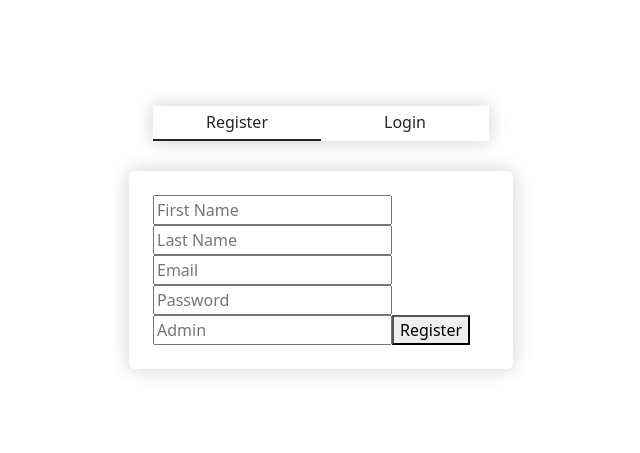
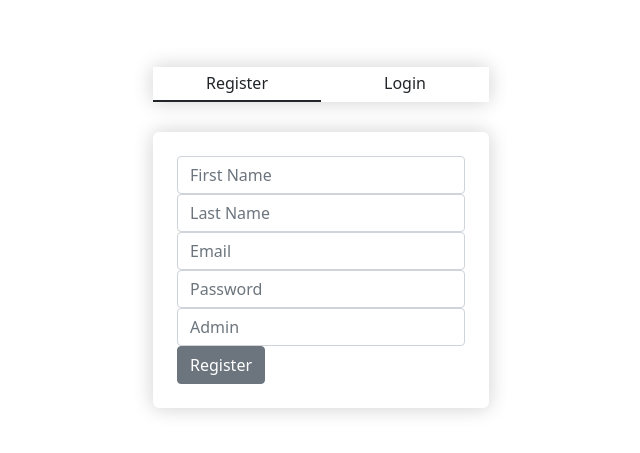
Before and after one commit to mstrange382/kramerica-client, a React (Create React App) app in the folder kra-merica/: page /login in a window 1280 px wide. Shown: the part 163-616 px from the top of the page, without its empty margins (319-959 px from the left). Built offline with nearby package versions, Linux system fonts and the light colour scheme.

Commit message:
register component

```diff
--- a/kra-merica/src/auth/Auth.jsx
+++ b/kra-merica/src/auth/Auth.jsx
@@ -15,7 +15,7 @@ class Auth extends React.Component{
         return(
             <div>
             <Router>
-              <Route exact path="/">
+              <Route exact path="/login">
                 <Login  />
               </Route>
               <Route exact path="/register">
--- a/kra-merica/src/auth/Login.jsx
+++ b/kra-merica/src/auth/Login.jsx
@@ -1,4 +1,5 @@
 import React from 'react'
+import { Button, Input, Label, Form, FormGroup } from 'reactstrap';
 
 
 class Login extends React.Component{
@@ -8,40 +9,50 @@ class Login extends React.Component{
             firstName: '',
             passwordhash:'',
         }
-    }
-        submitLogin(e) {}
+        this.submitLogin = this.submitLogin.bind(this);
+        this.handlechange = this.handlechange.bind(this);
+          }
+          handlechange(e){
+            this.setState({
+              [e.target.name]: e.target.value
+            })
+          }
+
+        submitLogin = (e) => {
+          const {
+            firstName,
+            passwordhash
+          } = this.state;
+
+          fetch("http://localhost:3001/user/login",{
+            user:{
+              firstName: firstName,
+              passwordhash: passwordhash
+            }
+          })
+          .then(response => {
+            console.log('Logged in', response);
+          })
+          .catch(error => {
+            console.log("Login Failed", error);
+          })
+          e.preventDefault();
+        }
 
         render() {
           return (
             <div className="inner-container">
-              <div className="header">
-                Login
-              </div>
-              <div className="box">
+              <Form onSubmit={this.submitLogin}>
+                <FormGroup>
+                  <Input type="firstName" name="firstName" placeholder="First Name" value={this.state.firstName} onchange={this.handleChange} required/>
+                </FormGroup>
 
-                <div className="input-group">
-                  <label htmlFor="username">Username</label>
-                  <input
-                    type="text"
-                    name="username"
-                    className="login-input"
-                    placeholder="Username"/>
-                </div>
+                <FormGroup>
+                  <Input type="passwordhash" name="passwordhash" placeholder="Password" value={this.state.passwordhash} onChange={this.handlechange} required/>
+                </FormGroup>
 
-                <div className="input-group">
-                  <label htmlFor="password">Password</label>
-                  <input
-                    type="password"
-                    name="password"
-                    className="login-input"
-                    placeholder="Password"/>
-                </div>
-
-                <button
-                  type="button"
-                  className="login-btn"
-                  onClick={this.submitLogin.bind(this)}>Login</button>
-              </div>
+                <Button>Log In</Button>
+              </Form>
             </div>
           );
         }
--- a/kra-merica/src/auth/Register.jsx
+++ b/kra-merica/src/auth/Register.jsx
@@ -1,4 +1,7 @@
 import React from 'react';
+import {
+  Form, FormGroup, Input, Button
+} from "reactstrap"
 
 
 
@@ -34,11 +37,12 @@ class Register extends React.Component{
       console.log('hey there brother!');
 
       fetch("http://localhost:3001/user/create",{
+        user:{
       firstName: firstName,
       lastName: lastName,
       email: email,
       passwordhash: passwordhash,
-      admin: admin,
+      admin: admin,}
     })
     .then(response => {
     console.log('Registered', response);
@@ -52,15 +56,30 @@ class Register extends React.Component{
     render(){
       return (
         <div>
-          <form onSubmit={this.submitRegister}>
-            <input type="firstName" name="firstName" placeholder="First Name" value={this.state.firstName} onChange={this.handlechange} required/>
-            <input type="lastName" name="lastName" placeholder="Last Name" value={this.state.lastName} onChange={this.handlechange} required/>
-            <input type="email" name="email" placeholder="Email" value={this.state.email} onChange={this.handlechange} required/>
-            <input type="passwordhash" name="passwordhash" placeholder="Password" value={this.state.passwordhash} onChange={this.handlechange} required/>
-            <input type="admin" name="admin" placeholder="Admin" value={this.state.admin} onChange={this.handlechange} required/>
+          <Form onSubmit={this.submitRegister}>
 
-            <button>Register</button>
-          </form>
+            <FormGroup>
+            <Input type="firstName" name="firstName" placeholder="First Name" value={this.state.firstName} onChange={this.handlechange} required/>
+            </FormGroup>
+
+            <FormGroup>
+            <Input type="lastName" name="lastName" placeholder="Last Name" value={this.state.lastName} onChange={this.handlechange} required/>
+            </FormGroup>
+
+            <FormGroup>
+            <Input type="email" name="email" placeholder="Email" value={this.state.email} onChange={this.handlechange} required/>
+            </FormGroup>
+
+            <FormGroup>
+            <Input type="passwordhash" name="passwordhash" placeholder="Password" value={this.state.passwordhash} onChange={this.handlechange} required/>
+            </FormGroup>
+
+            <FormGroup>
+            <Input type="admin" name="admin" placeholder="Admin" value={this.state.admin} onChange={this.handlechange} required/>
+            </FormGroup>
+
+            <Button>Register</Button>
+          </Form>
         </div>
 
 
```
